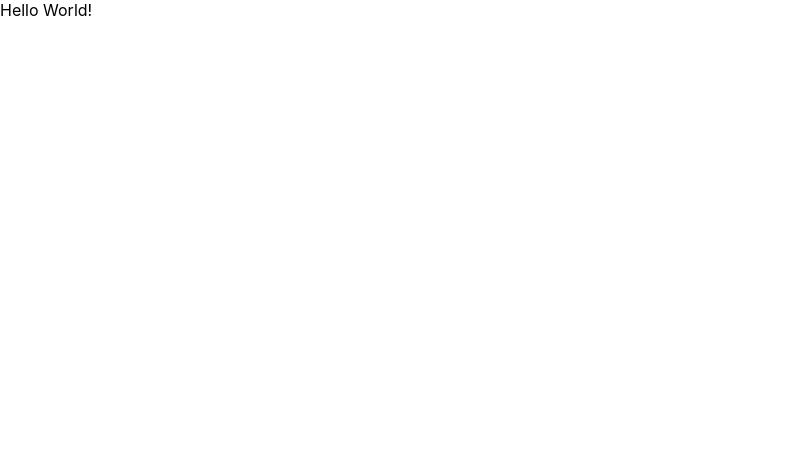
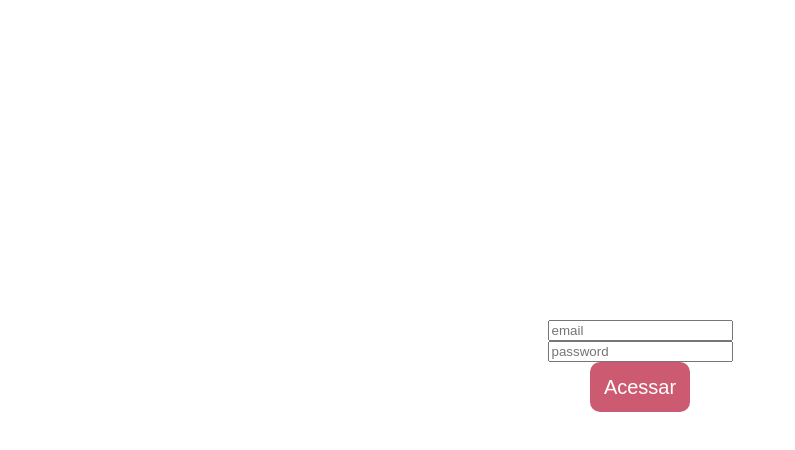
Before and after one commit to andrewsmatsubara/event-list-full-stack-project, a React (Create React App) app in the folder client/: page / in a window 1280 px wide. Shown: the top 450 px of the page, without its empty margins (0-795 px from the left). Built offline with nearby package versions, Linux system fonts and the light colour scheme.

Commit message:
Created componented Button and adjusted basic css for login page

```diff
--- a/client/package.json
+++ b/client/package.json
@@ -11,6 +11,7 @@
     "react-router": "^6.3.0",
     "react-router-dom": "^6.3.0",
     "react-scripts": "5.0.1",
+    "styled-components": "^5.3.5",
     "web-vitals": "^2.1.4"
   },
   "scripts": {
--- a/client/src/App.css
+++ b/client/src/App.css
@@ -1,38 +1,4 @@
-.App {
-  text-align: center;
+* {
+  margin: 0;
+  padding: 0;
 }
-
-.App-logo {
-  height: 40vmin;
-  pointer-events: none;
-}
-
-@media (prefers-reduced-motion: no-preference) {
-  .App-logo {
-    animation: App-logo-spin infinite 20s linear;
-  }
-}
-
-.App-header {
-  background-color: #282c34;
-  min-height: 100vh;
-  display: flex;
-  flex-direction: column;
-  align-items: center;
-  justify-content: center;
-  font-size: calc(10px + 2vmin);
-  color: white;
-}
-
-.App-link {
-  color: #61dafb;
-}
-
-@keyframes App-logo-spin {
-  from {
-    transform: rotate(0deg);
-  }
-  to {
-    transform: rotate(360deg);
-  }
-}
--- a/client/src/App.js
+++ b/client/src/App.js
@@ -1,10 +1,13 @@
 import { Route, Routes } from 'react-router';
 import { Home } from './pages/Home';
+import { Login } from './pages/Login';
+
 const App = () => {
   return (
     <div className="App">
       <Routes>
-        <Route exact path='/' element={<Home />} />
+        <Route exact path='/' element={<Login />} />
+        <Route exact path='/home' element={<Home />} />
       </Routes>
     </div>
   );
--- /dev/null
+++ b/client/src/components/Button.jsx
@@ -0,0 +1,17 @@
+import styled from 'styled-components';
+
+export const Button = styled.button`
+  background-color: #CC5A71;
+  width: 100px;
+  height: 50px;
+  border-radius: 10px;
+  font-size: 20px;
+  color: white;
+  border: none;
+  cursor: pointer;
+  transition: transform .2s;
+
+  &:hover {
+    transform: scale(1.1);
+  }
+`;
--- /dev/null
+++ b/client/src/pages/Login.jsx
@@ -0,0 +1,14 @@
+import { Button } from '../components/Button'
+import '../style/Login.css'
+
+export const Login = () => {
+  return (
+    <div className='login-page'>
+      <form className='login-form'>
+        <input type='text' placeholder='email' />
+        <input type='password' placeholder='password' />
+        <Button>Acessar</Button>
+      </form>
+    </div>
+  )
+}
--- /dev/null
+++ b/client/src/style/Login.css
@@ -0,0 +1,11 @@
+.login-page {
+  display: flex;
+  justify-content: center;
+}
+
+.login-form {
+  display: flex;
+  flex-direction: column;
+  align-items: center;
+  margin-top: 25%;
+}
```
Also changed, not shown: 1 other file (tests, documents, lock files or other folders).
